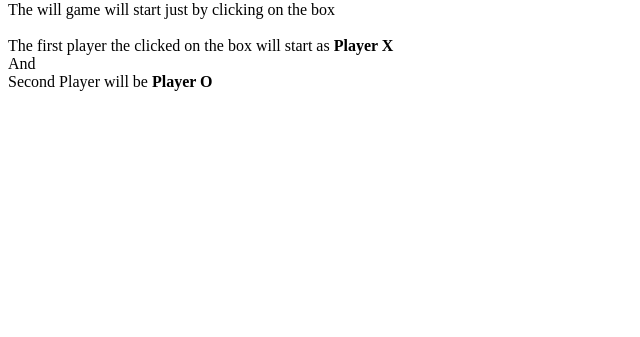
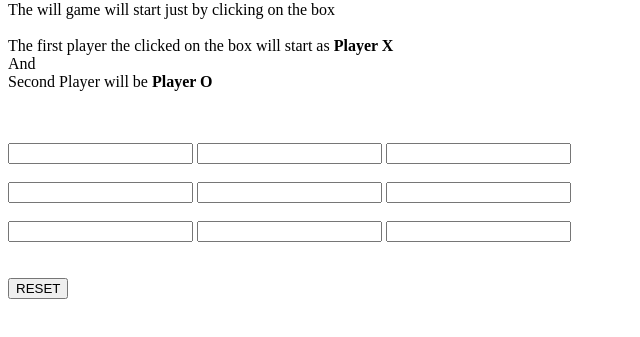
Before and after one commit to peluzza11/TIC-TAC-TOE-PROJECT, a plain HTML site: page Board Game/index.html in a window 1280 px wide. Shown: the part 79-416 px from the top of the page, without its empty margins (0-640 px from the left). Drawn offline with Linux system fonts and the light colour scheme.

Commit message:
Update index.html

```diff
--- a/Board Game/index.html
+++ b/Board Game/index.html
@@ -13,6 +13,29 @@
         <h1>TIC-TAC-TOE</h1>
         <p id="ins">The will game will start
             just by clicking on the box<br><br>The first player the clicked on the box will start as <b>Player X</b><br>And<br>Second Player will be <b>Player O</b> </p>
+            <!---https://www.w3schools.com/js/js_functions.asp for myfunc()-->
+            <br><br>
+            <!---3x3 grid of boxes-->
+            <input type="text" id="b1" onclick="myfunc_3();myfunc();" readonly>
+            <input type="text" id="b2" onclick="myfunc_4();myfunc();" readonly>
+            <input type="text" id="b3" onclick="myfunc_5();myfunc();" readonly>
+            <br><br>
+            <input type="text" id="b4" onclick="myfunc_6();myfunc();" readonly>
+            <input type="text" id="b5" onclick="myfunc_7();myfunc();" readonly>
+            <input type="text" id="b6" onclick="myfunc_8();myfunc();" readonly>
+            <br><br>
+            <input type="text" id="b7" onclick="myfunc_9();myfunc();" readonly>
+            <input type="text" id="b8" onclick="myfunc_10();myfunc();" readonly>
+            <input type="text" id="b9" onclick="myfunc_11();myfunc();" readonly>
+            <br><br><br>
+
+            <button id="but" onclick="myfunc_2()">
+                RESET
+            </button>
+
+           <br><br>
+           <!---shows players turn-->
+           <p id="print"></p>
 
     </div>
 
```
